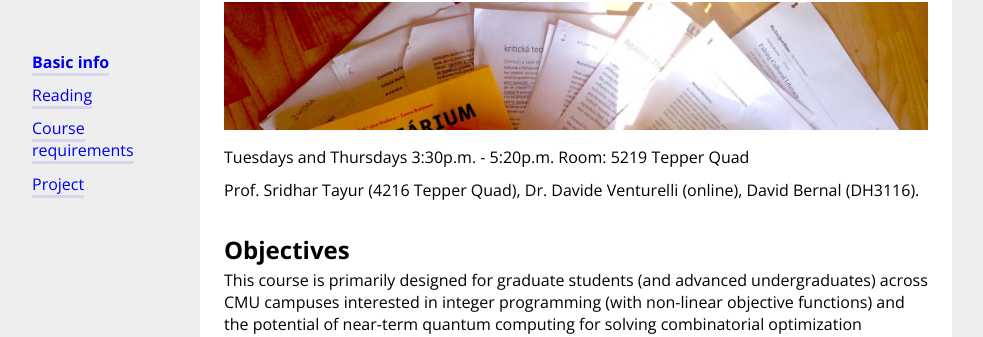
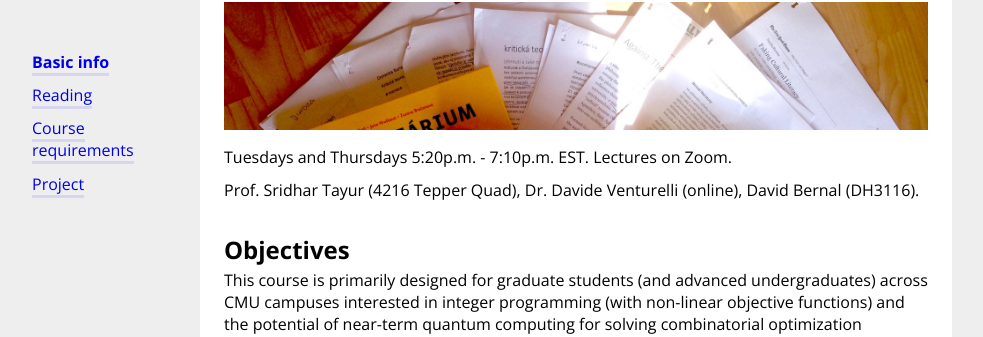
Before and after one commit to bernalde/QuIP, a Jekyll site: the page built from index.md, in a window 1280 px wide. Shown: the part 146-483 px from the top of the page, without its empty margins (64-1047 px from the left). Built offline with Jekyll 4.4.1, drawn with Linux system fonts in a browser that asks for light colours.

Commit message:
Update time and place of lectures

```diff
--- a/index.md
+++ b/index.md
@@ -8,7 +8,7 @@ menuPosition: 1
 
 <img src="{{ site.baseurl }}/style/header.jpg" width="100%">
 
-Tuesdays and Thursdays 3:30p.m. - 5:20p.m. Room: 5219 Tepper Quad
+Tuesdays and Thursdays 5:20p.m. - 7:10p.m. EST. Lectures on Zoom.
 
 Prof. Sridhar Tayur (4216 Tepper Quad), Dr. Davide Venturelli (online), David Bernal (DH3116).
 
```
